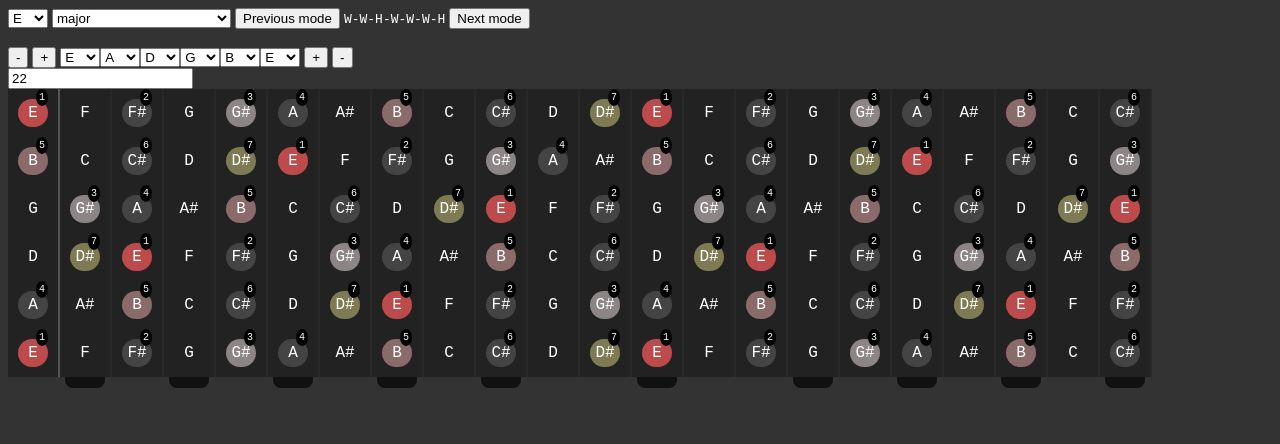
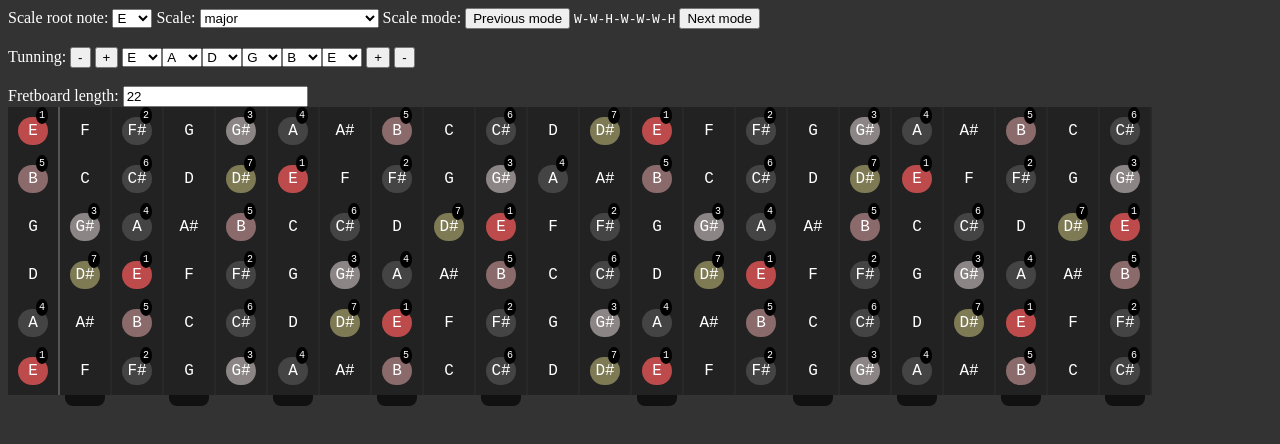
Before and after one commit to dalailomo/musicapp-svelta, a SvelteKit app: page / in a window 1280 px wide. Shown: the top 444 px of the page. Built offline with nearby package versions, Linux system fonts and the light colour scheme.

Commit message:
EXPLENEISIONS

```diff
--- a/src/components/Guitar/Fretboard.svelte
+++ b/src/components/Guitar/Fretboard.svelte
@@ -15,6 +15,10 @@
 		return [3, 5, 7, 9].indexOf(fretNumber % 12) > -1;
 	}
 </script>
+
+<br>
+
+Fretboard length:
 
 <input type="number" on:input={onInput} bind:value={steps} />
 
--- a/src/components/Guitar/ScaleModeSelector.svelte
+++ b/src/components/Guitar/ScaleModeSelector.svelte
@@ -13,6 +13,7 @@
 	}
 </script>
 
+Scale mode:
 <button on:click={() => onModeChange('pop')}>Previous mode</button>
 <code>{scale.join('-')}</code>
 <button on:click={() => onModeChange('shift')}>Next mode</button>
--- a/src/components/Guitar/ScaleSelectorController/RootNoteSelector.svelte
+++ b/src/components/Guitar/ScaleSelectorController/RootNoteSelector.svelte
@@ -11,6 +11,7 @@
 	}
 </script>
 
+Scale root note:
 <select bind:value={root} on:change={onRootInput}>
 	{#each noteList as noteListName}
 		<option value={noteListName}>
--- a/src/components/Guitar/ScaleSelectorController/ScaleSelector.svelte
+++ b/src/components/Guitar/ScaleSelectorController/ScaleSelector.svelte
@@ -12,6 +12,7 @@
 	}
 </script>
 
+Scale:
 <select bind:value={scaleName} on:change={onChangeScale}>
 	{#each scaleList as scaleListName}
 		<option value={scaleListName}>
--- a/src/components/Guitar/TuningSelector.svelte
+++ b/src/components/Guitar/TuningSelector.svelte
@@ -37,8 +37,11 @@
         dispatch('on-tune-change', localTunning);
     }
 </script>
+
 <br>
 <br>
+
+Tunning:
 <button on:click={onShiftString}>-</button>
 <button on:click={onUnshiftString}>+</button>
 
```
